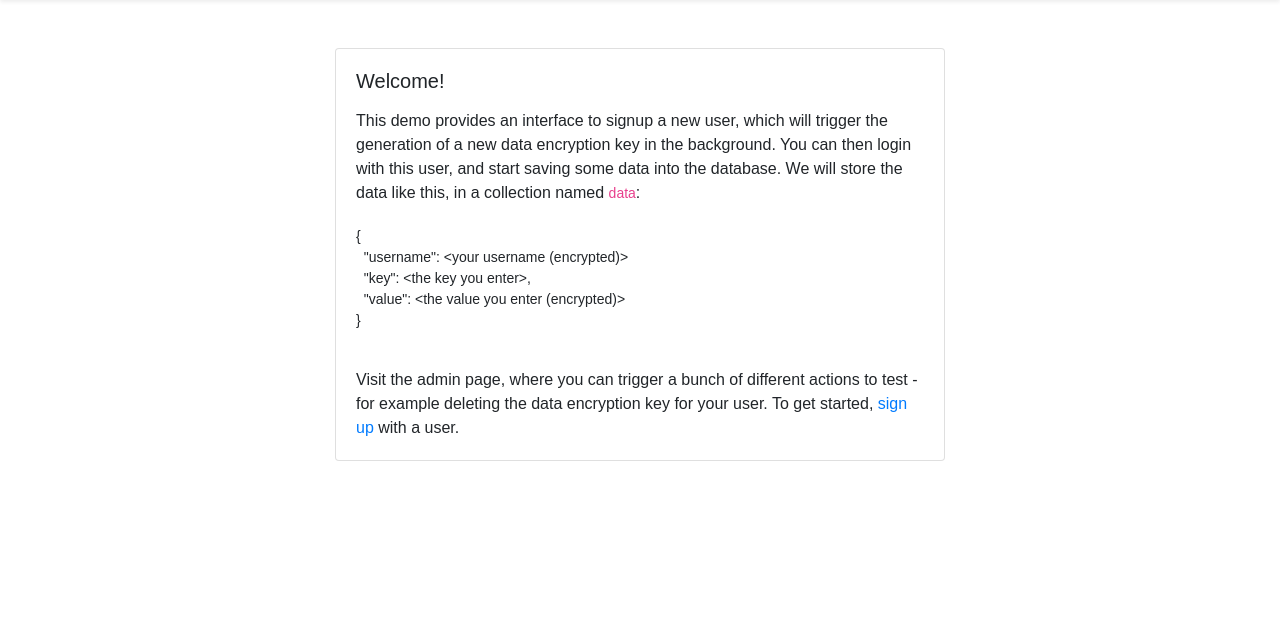
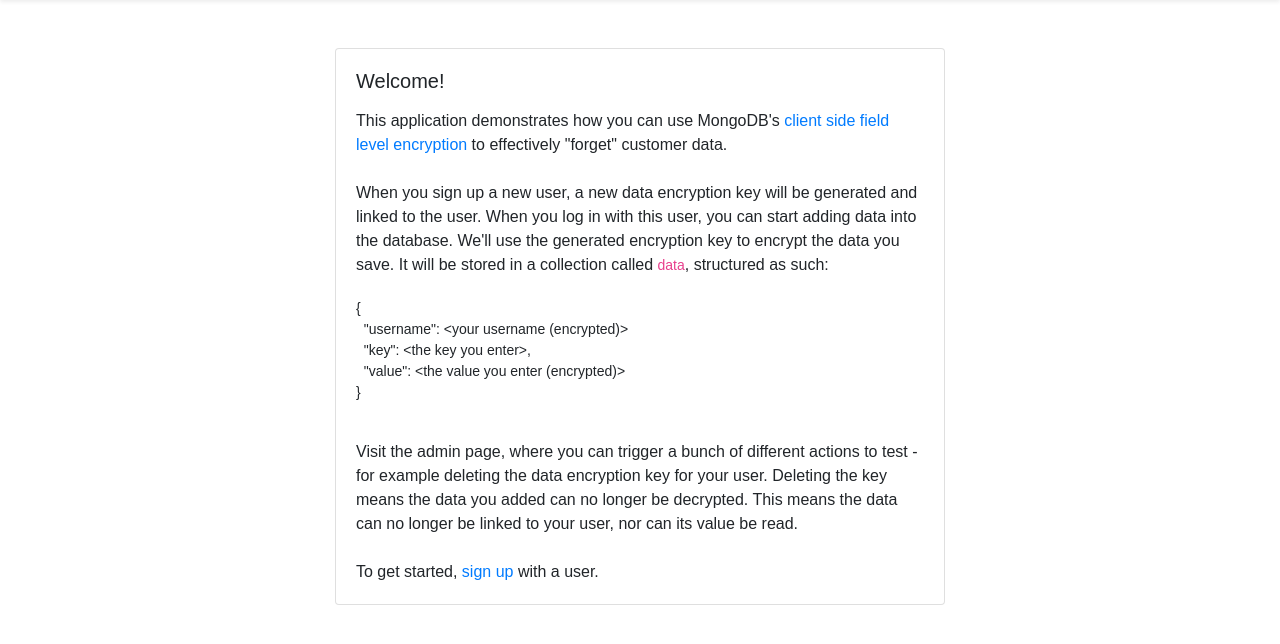
Before and after one commit to to-mc/flask-mongodb-cryptoshredding-example, a Flask app: page / in a window 1280 px wide. Shown: the part 86-730 px from the top of the page. Run offline with Flask 2, Linux system fonts and the light colour scheme; parts of the project's set-up code (start-up, migrations or seed data) failed here and were passed over; some libraries are stand-ins or nearby versions; some web fonts are replaced.

Commit message:
improve text for welcome page

```diff
--- a/flaskapp/templates/home.html
+++ b/flaskapp/templates/home.html
@@ -7,9 +7,14 @@
     <div class="card">
       <div class="card-body d-flex flex-column">
         <h5 class="card-title pb-1">Welcome!</h5>
-        <div class="card-text">This demo provides an interface to signup a new user, which will trigger the generation
-          of a new data encryption key in the background. You can then login with this user, and start saving some data
-          into the database. We will store the data like this, in a collection named <code>data</code>:
+        <div class="card-text pb-4">This application demonstrates how you can use MongoDB's <a
+            href="https://www.mongodb.com/docs/manual/core/csfle/">client side field
+            level encryption</a> to effectively "forget" customer data.
+        </div>
+        <div class="card-text pb-4">
+          When you sign up a new user, a new data encryption key will be generated and linked to the user. When you log
+          in with this user, you can start adding data into the database. We'll use the generated encryption key to
+          encrypt the data you save. It will be stored in a collection called <code>data</code>, structured as such:
           <pre>
             <code>
 {
@@ -19,7 +24,10 @@
 }</code>
           </pre>
           Visit the admin page, where you can trigger a bunch of different actions to test - for example deleting the
-          data encryption key for your user. To get started, <a href="{{ url_for("signup") }}">sign up</a> with a user.
+          data encryption key for your user. Deleting the key means the data you added can no longer be decrypted. This
+          means the data can no longer be linked to your user, nor can its value be read.
+        </div>
+        <div class="card-text">To get started, <a href="{{ url_for("signup") }}">sign up</a> with a user.
         </div>
       </div>
     </div>
```
